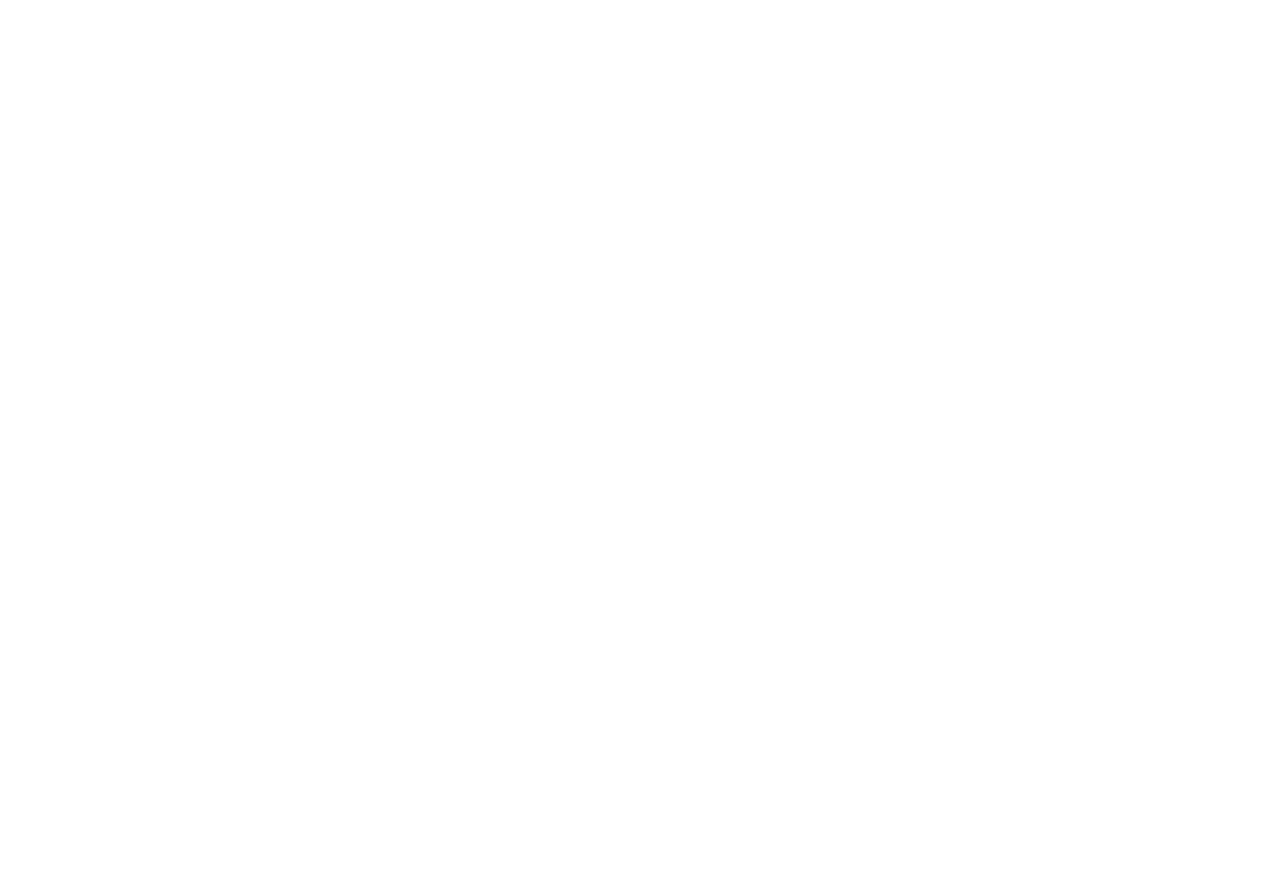
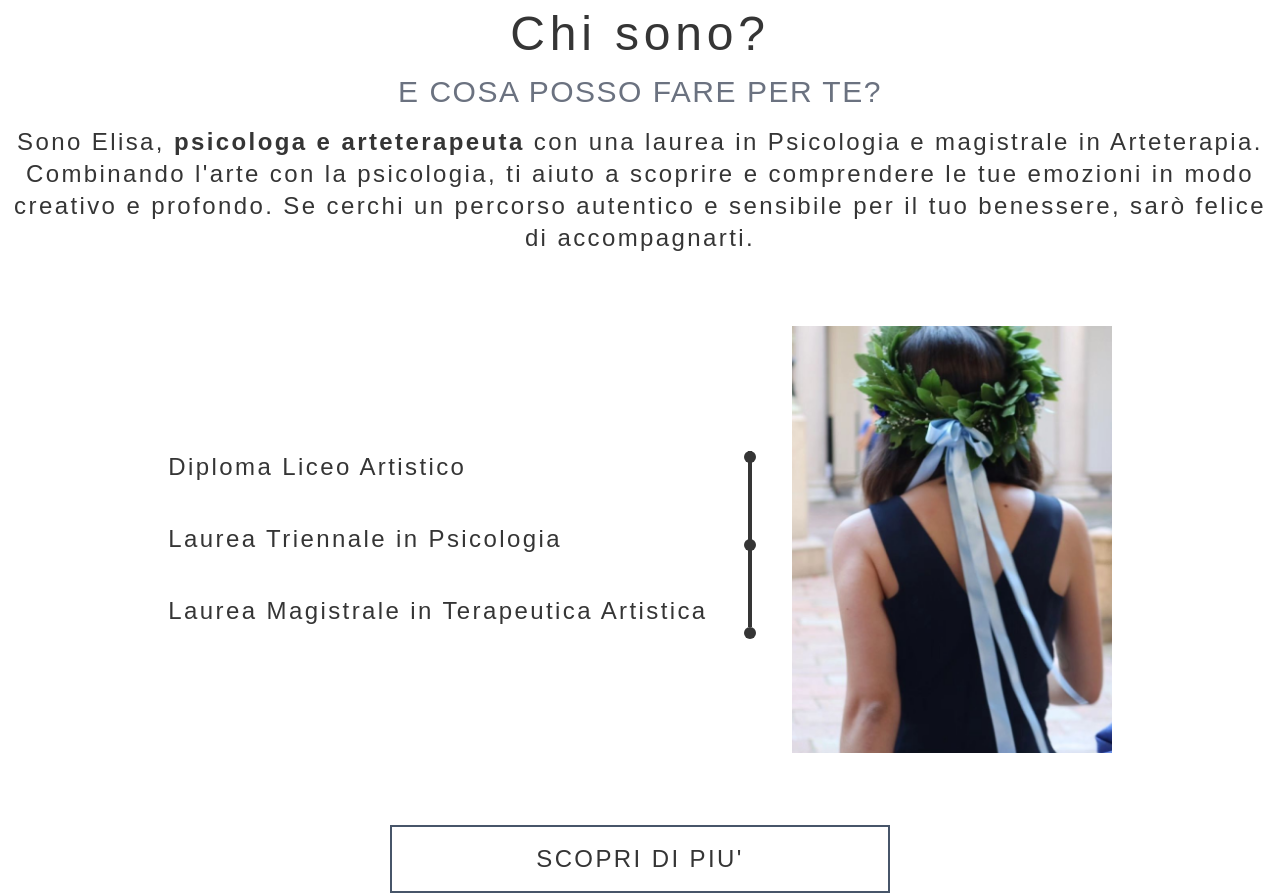
Before and after one commit to matttre3/elisa-arteterapia, a Next.js app: page / in a window 1280 px wide. Shown: the part 1040-1933 px from the top of the page. Before the commit the page ends 954 px from the top, so only its background shows below. Built offline with nearby package versions, Linux system fonts and the light colour scheme.

Commit message:
feat: about section homepage

```diff
--- a/app/page.tsx
+++ b/app/page.tsx
@@ -1,5 +1,11 @@
+import About from "@/components/Homepage/About";
 import Hero from "@/components/Homepage/Hero/Hero";
 
 export default function Home() {
-  return <Hero></Hero>;
+  return (
+    <>
+      <Hero></Hero>
+      <About></About>
+    </>
+  );
 }
--- /dev/null
+++ b/components/Homepage/About.tsx
@@ -0,0 +1,57 @@
+import Image from "next/image";
+import Link from "next/link";
+export default function About() {
+  return (
+    <div className="mt-24 flex flex-col items-center justify-center gap-4">
+      <h2 className="font-anaheimbold text-4xl tracking-widest text-standard md:text-5xl">
+        Chi sono?
+      </h2>
+      <h3 className="text-center font-anaheimbold text-2xl tracking-wider text-gray-500 md:text-3xl">
+        E COSA POSSO FARE PER TE?
+      </h3>
+      <p className="text-center font-anaheimregular text-xl tracking-widest text-standard md:text-2xl">
+        Sono Elisa, <strong>psicologa e arteterapeuta</strong> con una laurea in
+        Psicologia e magistrale in Arteterapia. Combinando l'arte con la
+        psicologia, ti aiuto a scoprire e comprendere le tue emozioni in modo
+        creativo e profondo. Se cerchi un percorso autentico e sensibile per il
+        tuo benessere, sarò felice di accompagnarti.
+      </p>
+      <div className="flex flex-col items-center justify-center gap-10 md:mt-14 md:flex-row">
+        <div className="flex flex-row justify-center gap-10">
+          <div className="md:order-0 order-1 flex flex-col gap-10">
+            <p className="font-anaheimregular text-xl tracking-widest text-standard md:text-2xl">
+              Diploma Liceo Artistico
+            </p>
+            <p className="font-anaheimregular text-xl tracking-widest text-standard md:text-2xl">
+              Laurea Triennale in Psicologia
+            </p>
+            <p className="font-anaheimregular text-xl tracking-widest text-standard md:text-2xl">
+              Laurea Magistrale in Terapeutica Artistica
+            </p>
+          </div>
+          <div className="order-0 relative flex w-1 items-center justify-center md:order-1">
+            <div className="h-full w-1 bg-standard"></div>
+            <div className="absolute top-0 h-3 w-3 rounded-full bg-standard"></div>
+            <div className="absolute top-1/2 h-3 w-3 rounded-full bg-standard"></div>
+            <div className="absolute top-full h-3 w-3 rounded-full bg-standard"></div>
+          </div>
+        </div>
+        <div>
+          <Image
+            className="w-80"
+            src="/images/elisa-laurea.png"
+            alt="laurea elisa daolio"
+            width={200}
+            height={200}
+          />
+        </div>
+      </div>
+      <Link
+        className="md:text-2l mt-14 w-80 border-2 border-slate-600 p-4 text-center font-anaheimmedium text-xl tracking-widest text-standard transition-all hover:bg-sky-200 md:w-[500px] lg:text-2xl"
+        href="/servizi"
+      >
+        SCOPRI DI PIU'
+      </Link>
+    </div>
+  );
+}
--- a/components/Homepage/Hero/Hero.tsx
+++ b/components/Homepage/Hero/Hero.tsx
@@ -7,17 +7,17 @@ export default function Hero() {
       <Logo></Logo>
       <div className="flex flex-col items-center justify-center">
         <div className="relative">
-          <h1 className="text-standard relative z-10 font-rachelya text-5xl sm:text-8xl md:text-9xl lg:text-[150px] xl:text-[200px]">
+          <h1 className="relative z-10 font-rachelya text-5xl text-standard sm:text-8xl md:text-9xl lg:text-[150px] xl:text-[200px]">
             ELISA DAOLIO
           </h1>
         </div>
 
         <div className="relative mt-3 flex flex-col items-center gap-3 sm:gap-5 lg:flex-row xl:gap-10">
-          <h2 className="text-standard z-20 text-center font-anaheimmedium text-xl tracking-widest md:text-2xl lg:text-3xl">
+          <h2 className="z-20 text-center font-anaheimmedium text-xl tracking-widest text-standard md:text-2xl lg:text-3xl">
             SPECIALISTA ARTETERAPEUTA A MILANO
           </h2>
           <Link
-            className="md:text-2l text-standard border-2 border-slate-600 p-4 font-anaheimmedium text-xl tracking-widest lg:text-2xl"
+            className="md:text-2l border-2 border-slate-600 p-4 font-anaheimmedium text-xl tracking-widest text-standard transition-all hover:bg-sky-200 lg:text-2xl"
             href="/servizi"
           >
             SCOPRI I MIEI SERVIZI
```
Also changed, not shown: public/images/elisa-laurea.png (added).
